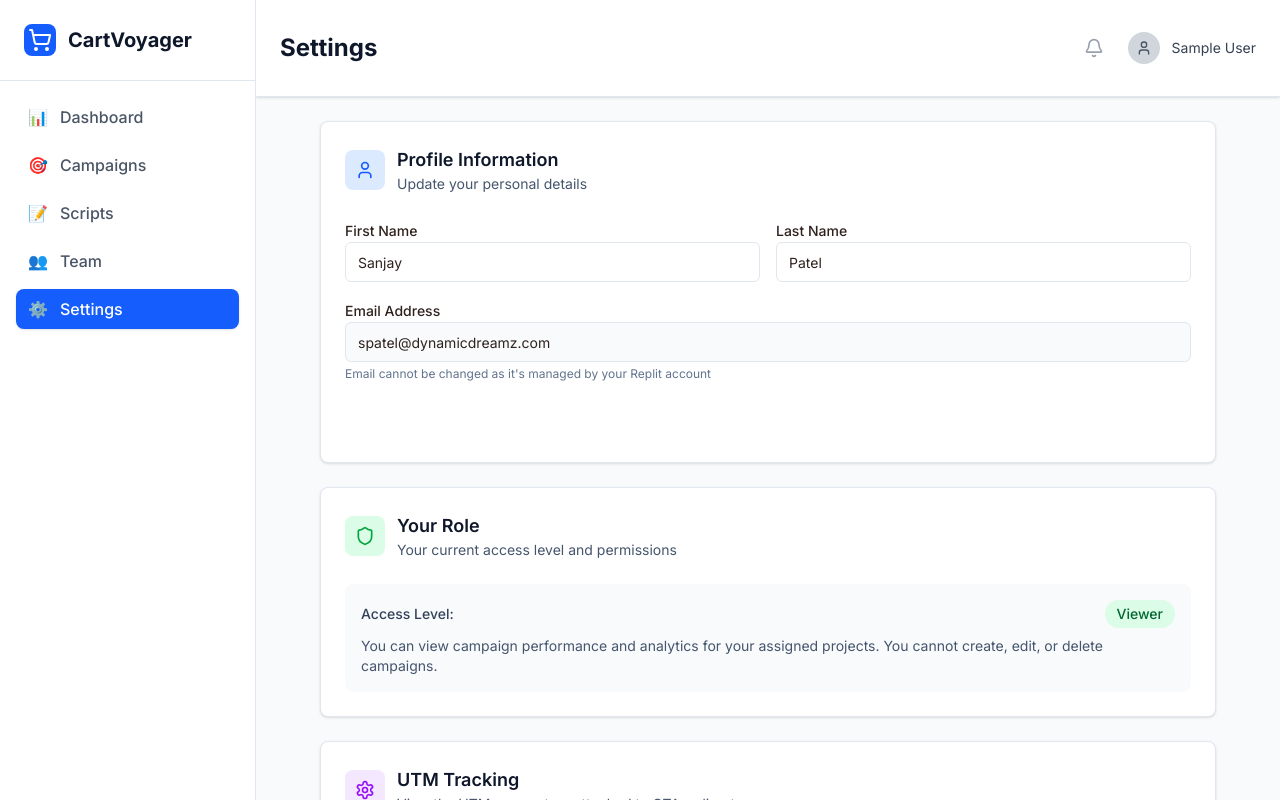
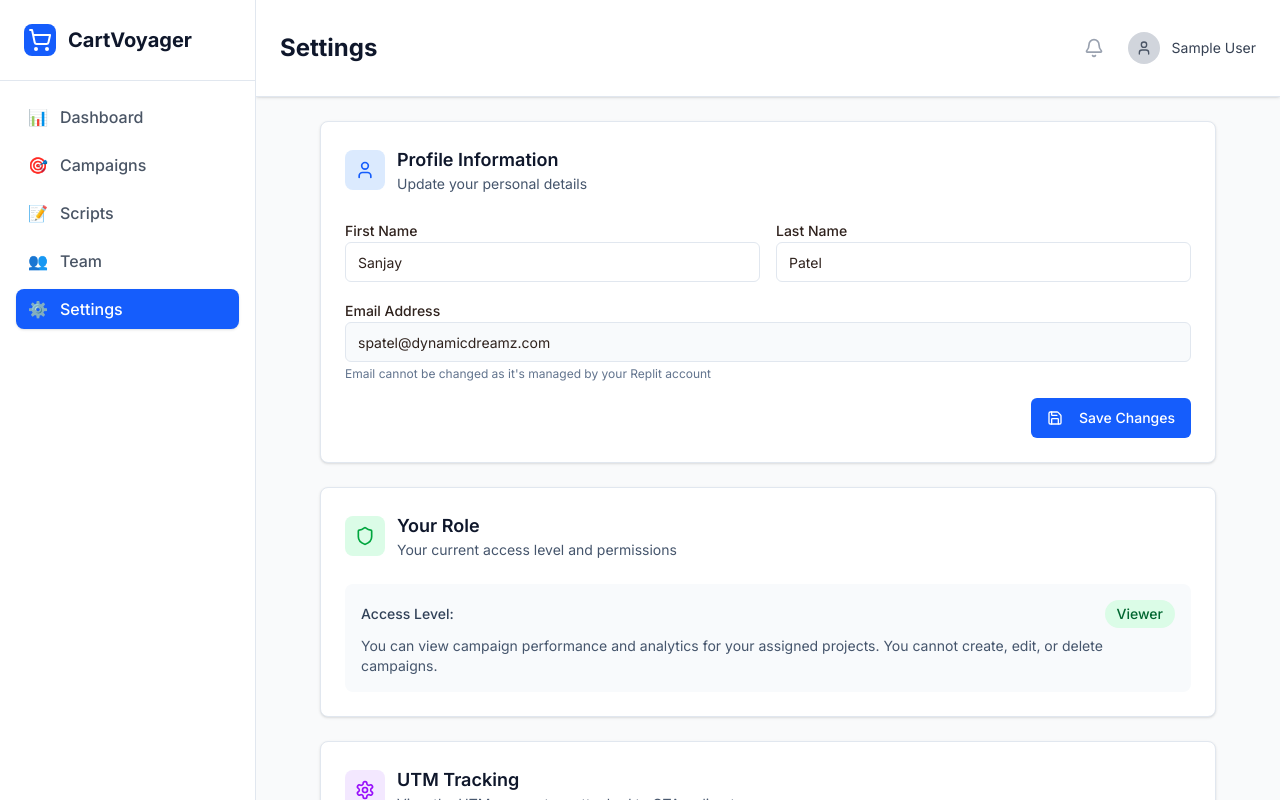
Before and after one commit to BhavikPatel-dreamz/startup-voyager, a Next.js app: page /settings in a window 1280 px wide. Shown: the top 800 px of the page. Built offline with nearby package versions, Linux system fonts and the light colour scheme; no server answers; sample sign-in values are in the browser's storage.

Commit message:
Button Hover effect issue fix

```diff
--- a/src/app/settings/page.jsx
+++ b/src/app/settings/page.jsx
@@ -35,7 +35,7 @@ const page = () => {
                             <p className="text-xs text-slate-500 mt-1">Email cannot be changed as it's managed by your Replit account</p>
                             </div>
                             <div className="flex justify-end">
-                            <button className="inline-flex items-center justify-center gap-2 whitespace-nowrap rounded-md text-sm font-medium ring-offset-background transition-colors focus-visible:outline-none focus-visible:ring-2 focus-visible:ring-ring focus-visible:ring-offset-2 disabled:pointer-events-none disabled:opacity-50 [&amp;_svg]:pointer-events-none [&amp;_svg]:size-4 [&amp;_svg]:shrink-0 h-10 px-4 py-2 bg-primary hover:bg-blue-600 text-white" type="submit">
+                            <button className="inline-flex items-center justify-center gap-2 whitespace-nowrap rounded-md text-sm font-medium ring-offset-background transition-colors focus-visible:outline-none focus-visible:ring-2 focus-visible:ring-ring focus-visible:ring-offset-2 disabled:pointer-events-none disabled:opacity-50 [&amp;_svg]:pointer-events-none [&amp;_svg]:size-4 [&amp;_svg]:shrink-0 h-10 px-4 py-2 bg-primary bg-blue-600 hover:bg-blue-700 text-white" type="submit">
                                 <svg xmlns="http://www.w3.org/2000/svg" width="24" height="24" viewBox="0 0 24 24" fill="none" stroke="currentColor" stroke-width="2" stroke-linecap="round" stroke-linejoin="round" className="lucide lucide-save mr-2 h-4 w-4">
                                     <path d="M15.2 3a2 2 0 0 1 1.4.6l3.8 3.8a2 2 0 0 1 .6 1.4V19a2 2 0 0 1-2 2H5a2 2 0 0 1-2-2V5a2 2 0 0 1 2-2z"></path>
                                     <path d="M17 21v-7a1 1 0 0 0-1-1H8a1 1 0 0 0-1 1v7"></path>
```
